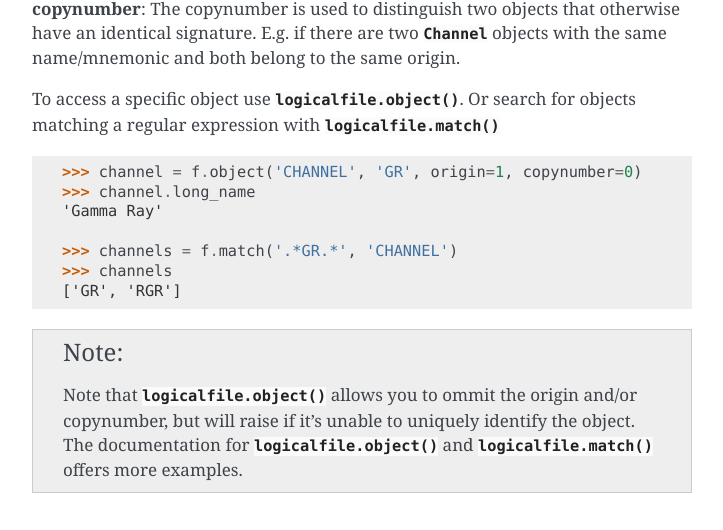
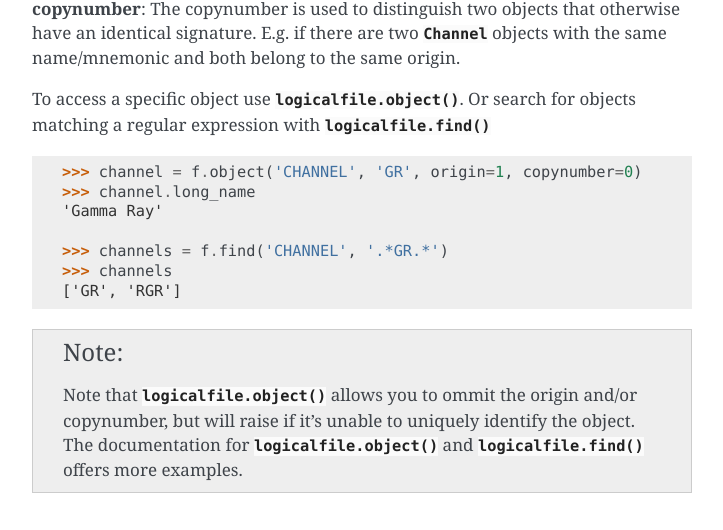
Before and after one commit to equinor/dlisio, a Sphinx documentation site: the page built from python/docs/metadata.rst, in a window 1280 px wide and 900 px high, scrolled down 829 px. Shown: the part 143-673 px from the top of the window, without its empty margins (388-1111 px from the left). Built offline with Sphinx 7.4.7, drawn with Linux system fonts in a browser that asks for light colours; formulas are drawn with MathJax 3.

Commit message:
Update docs and examples to use 'find' not 'match'

```diff
--- a/python/docs/examples.rst
+++ b/python/docs/examples.rst
@@ -114,11 +114,11 @@ See :ref:`Logical files` for a full list of all object types.
 
     >>> obj = f.object('CHANNEL', 'TDEP')
 
-Objects can also be searched for with :py:func:`dlisio.logicalfile.match()`:
+Objects can also be searched for with :py:func:`dlisio.logicalfile.find()`:
 
 .. code-block:: python
 
-    >>> objs = f.match('T.*')
+    >>> objs = f.find('CHANNEL', 'T.*')
 
 Inspect an object with the :code:`.describe()`-method:
 
--- a/python/docs/metadata.rst
+++ b/python/docs/metadata.rst
@@ -55,7 +55,7 @@ with the same name/mnemonic and both belong to the same origin.
 .. currentmodule:: dlisio
 
 To access a specific object use :func:`logicalfile.object`. Or search for objects
-matching a regular expression with :func:`logicalfile.match`
+matching a regular expression with :func:`logicalfile.find`
 
 .. code-block:: python
 
@@ -63,7 +63,7 @@ matching a regular expression with :func:`logicalfile.match`
    >>> channel.long_name
    'Gamma Ray'
 
-   >>> channels = f.match('.*GR.*', 'CHANNEL')
+   >>> channels = f.find('CHANNEL', '.*GR.*')
    >>> channels
    ['GR', 'RGR']
 
@@ -71,7 +71,7 @@ matching a regular expression with :func:`logicalfile.match`
    Note that :func:`logicalfile.object` allows you to ommit the origin and/or
    copynumber, but will raise if it's unable to uniquely identify the object.
    The documentation for :func:`logicalfile.object` and
-   :func:`logicalfile.match` offers more examples.
+   :func:`logicalfile.find` offers more examples.
 
 Relationship between metadata objects
 -------------------------------------
```
Also changed, not shown: 1 other file.
